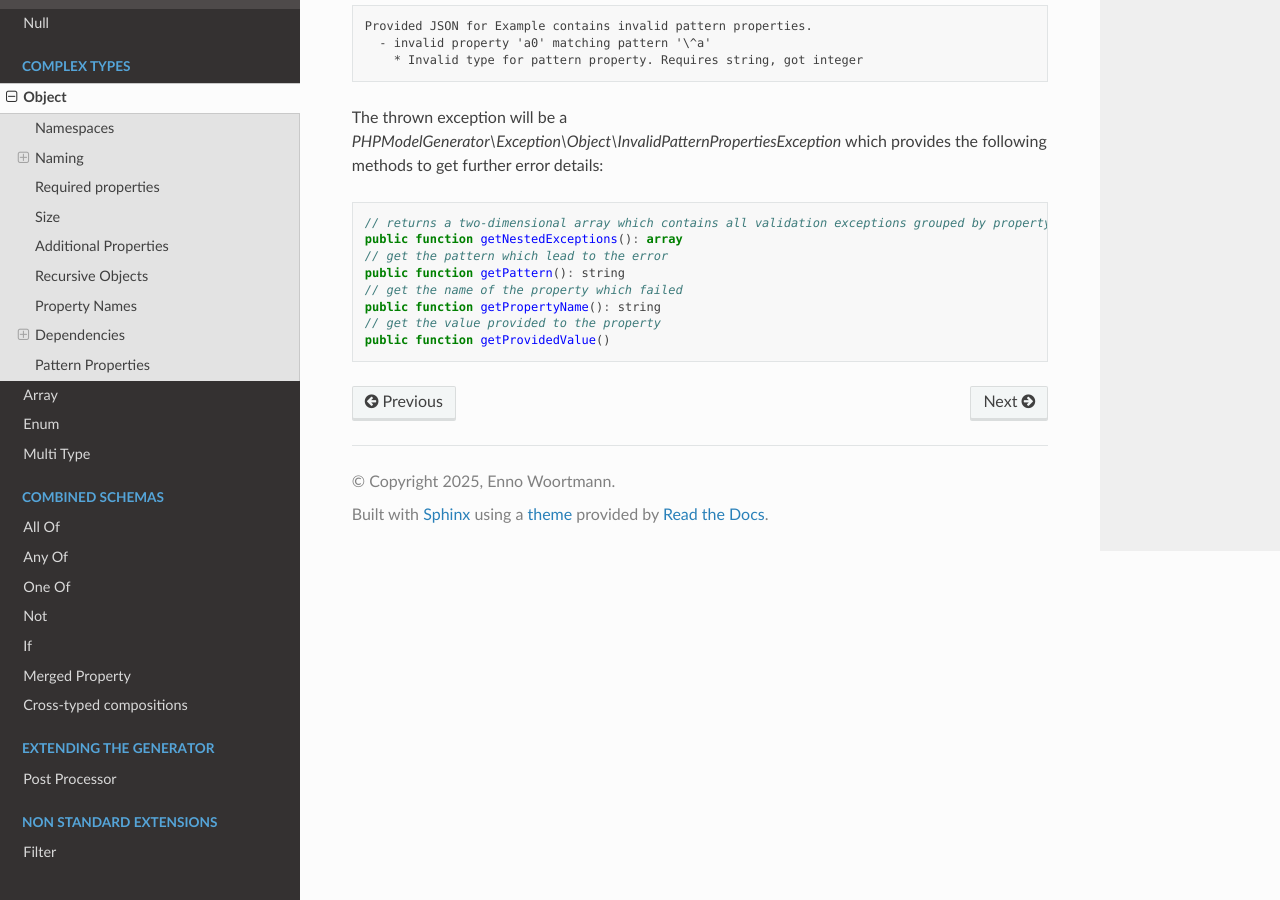
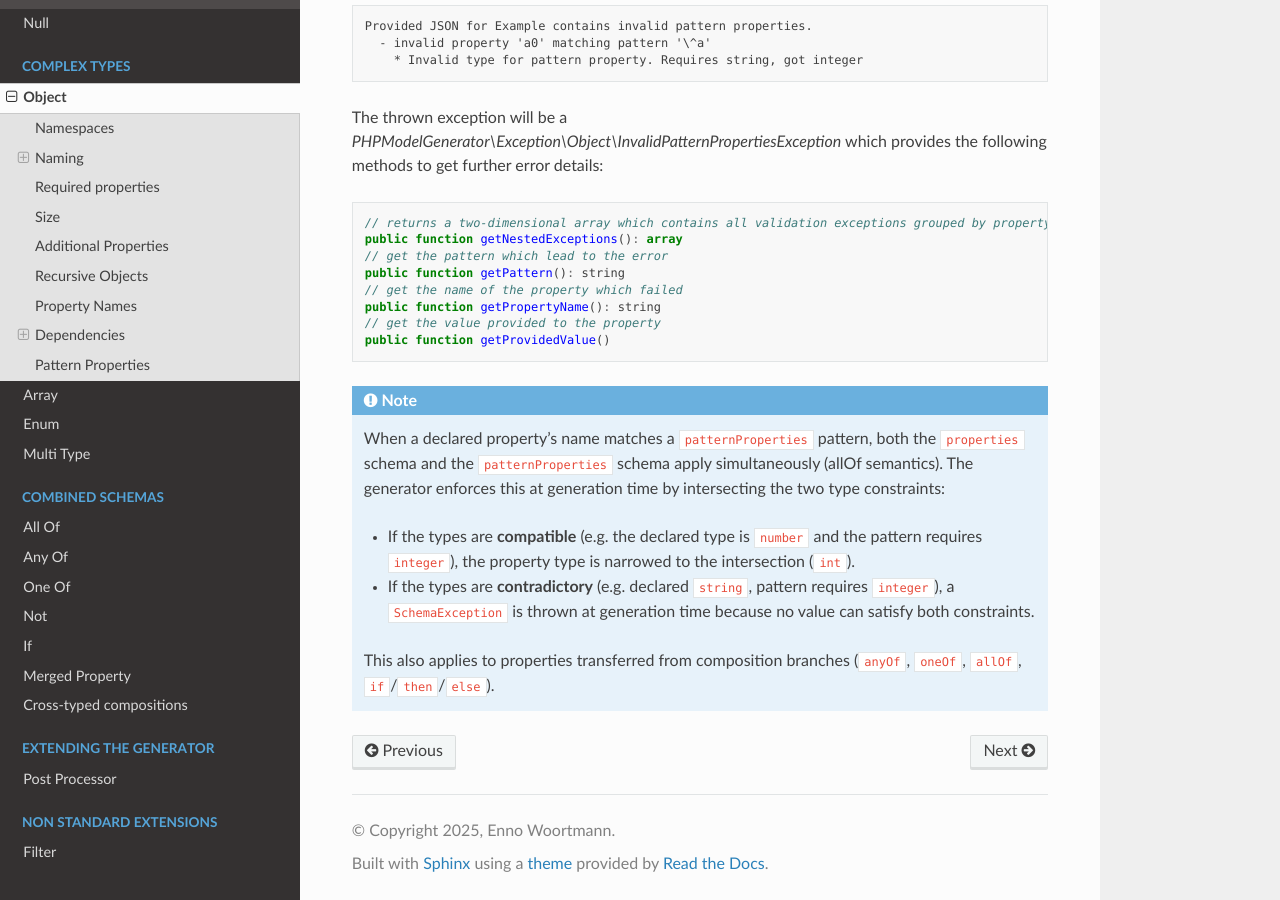
Before and after one commit to wol-soft/php-json-schema-model-generator, a Sphinx documentation site: the page built from docs/source/complexTypes/object.rst, in a window 1280 px wide and 900 px high, scrolled down 11501 px. Built offline with Sphinx 7.4.7 and the Read the Docs theme 3.1.0, drawn with Linux system fonts in a browser that asks for light colours.

Commit message:
Document patternProperties type intersection behaviour in object.rst
Add a note to the Pattern Properties section explaining that when a
declared property name matches a pattern, both constraints apply
simultaneously (allOf semantics). Compatible types are narrowed to the
intersection; contradictory types throw SchemaException at generation time.

```diff
--- a/docs/source/complexTypes/object.rst
+++ b/docs/source/complexTypes/object.rst
@@ -564,3 +564,19 @@ The thrown exception will be a *PHPModelGenerator\\Exception\\Object\\InvalidPat
     public function getPropertyName(): string
     // get the value provided to the property
     public function getProvidedValue()
+
+.. note::
+
+    When a declared property's name matches a ``patternProperties`` pattern, both the
+    ``properties`` schema and the ``patternProperties`` schema apply simultaneously (allOf
+    semantics). The generator enforces this at generation time by intersecting the two type
+    constraints:
+
+    - If the types are **compatible** (e.g. the declared type is ``number`` and the pattern
+      requires ``integer``), the property type is narrowed to the intersection (``int``).
+    - If the types are **contradictory** (e.g. declared ``string``, pattern requires
+      ``integer``), a ``SchemaException`` is thrown at generation time because no value can
+      satisfy both constraints.
+
+    This also applies to properties transferred from composition branches (``anyOf``,
+    ``oneOf``, ``allOf``, ``if``/``then``/``else``).
```
